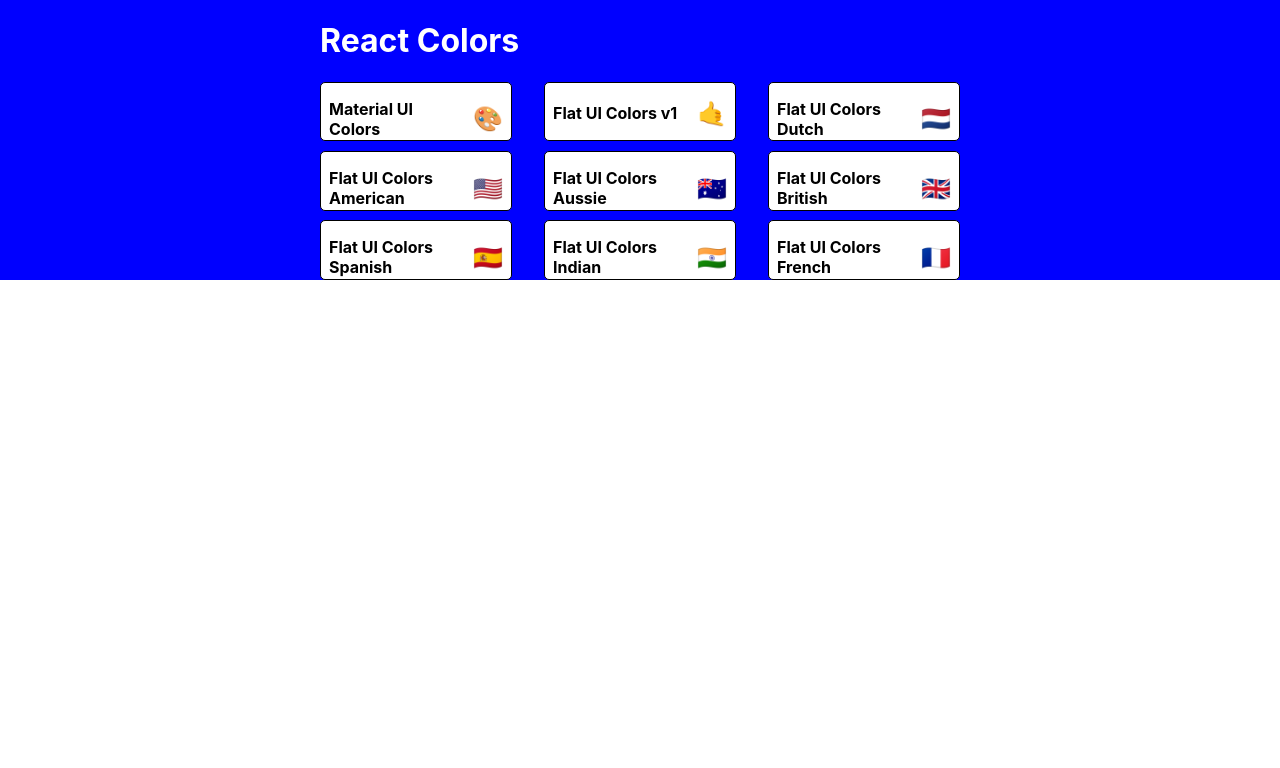
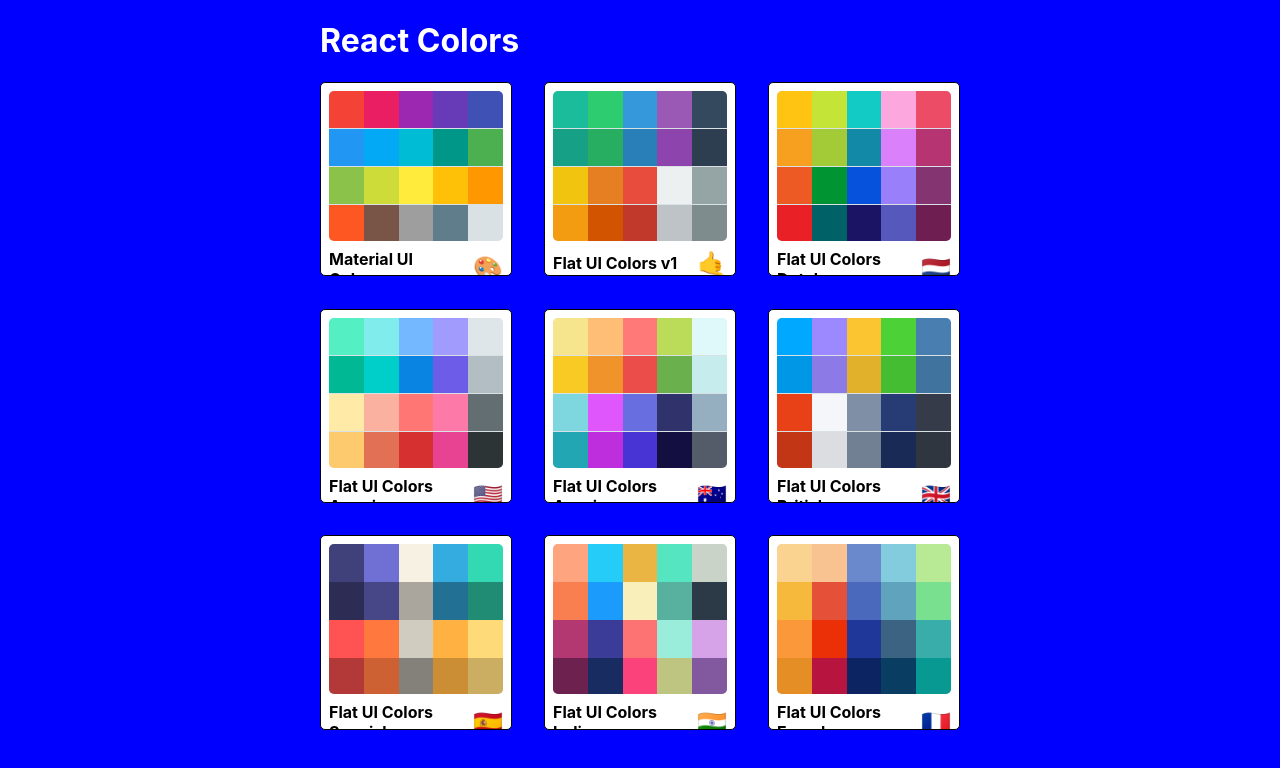
Before and after one commit to Vainakh/Colors_App, a React (Create React App) app: page / in a window 1280 px wide. Shown: the top 768 px of the page. Built offline with nearby package versions, Linux system fonts and the light colour scheme.

Commit message:
Finished styling miniPalette

```diff
--- a/src/MiniPalette.js
+++ b/src/MiniPalette.js
@@ -14,7 +14,11 @@
     }
   },
   colors: {
-    backgroundColor: "grey"
+    backgroundColor: "#dae1e4",
+    height: "150px",
+    width: "100%",
+    borderRadius: "5px",
+    overflow: "hidden"
   },
   title: {
     display: "flex",
@@ -29,15 +33,31 @@
   emoji: {
     marginLeft: "0.5rem",
     fontSize: "1.5rem"
+  },
+  miniColor: {
+    height: "25%",
+    width: "20%",
+    display: "inline-block",
+    margin: "0 auto",
+    position: "relative",
+    marginBottom: "-3.5px"
   }
 }
 
 function MiniPalette(props) {
-  const {classes, paletteName, emoji} = props;
-  console.log(classes)
+  const {classes, paletteName, emoji, colors} = props;
+  const miniColorBoxes = colors.map(color => (
+    <div className={classes.miniColor}
+         style={{backgroundColor: color.color}}
+         key={color.name}>
+    </div>
+  ))
+
   return (
     <div className={classes.root}>
-      <div className={classes.colors}></div>
+      <div className={classes.colors}>
+        {miniColorBoxes}
+      </div>
       <h5 className={classes.title}>
         {paletteName}
         <span className={classes.emoji}>
--- a/src/PaletteList.js
+++ b/src/PaletteList.js
@@ -7,7 +7,7 @@
 const styles = {
   root: {
     backgroundColor: "blue",
-    height: "100%",
+    height: "100vh",
     display: "flex",
     alignItems: "flex-start",
     justifyContent: "center"
```
